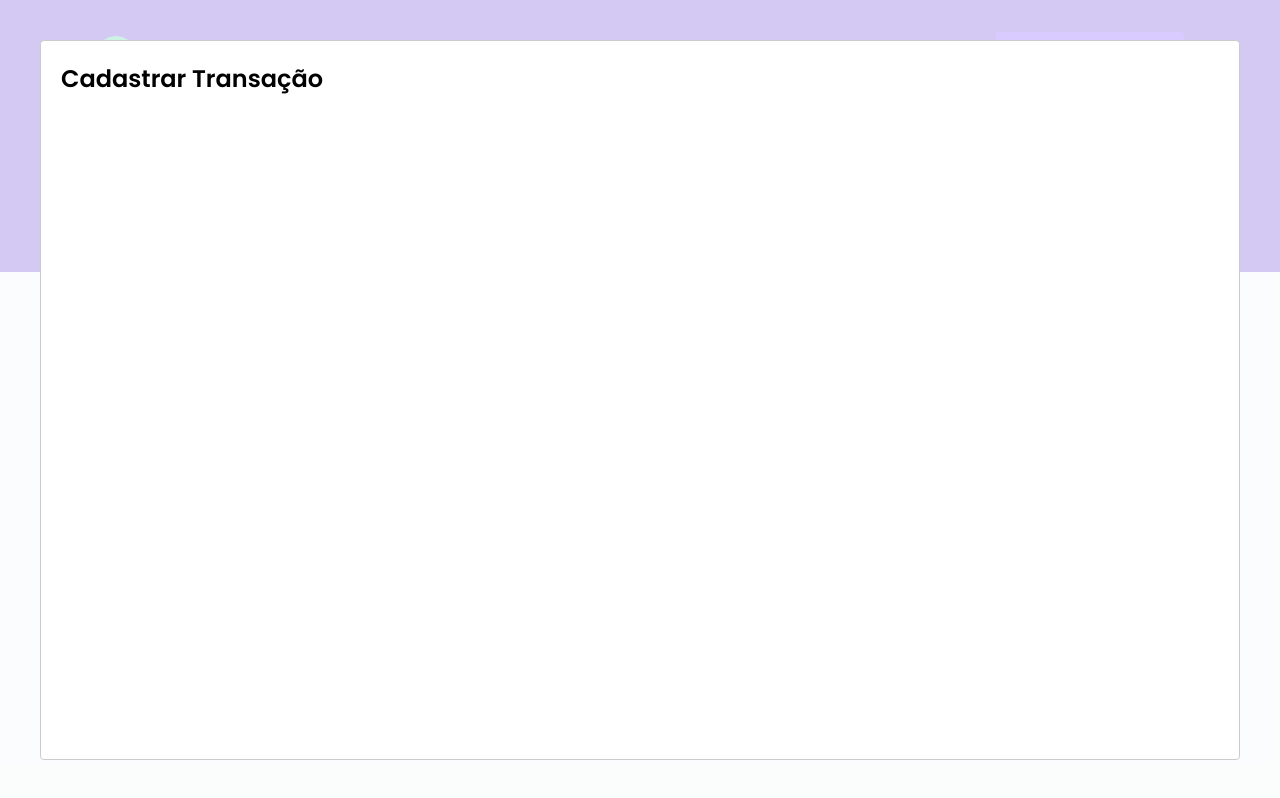
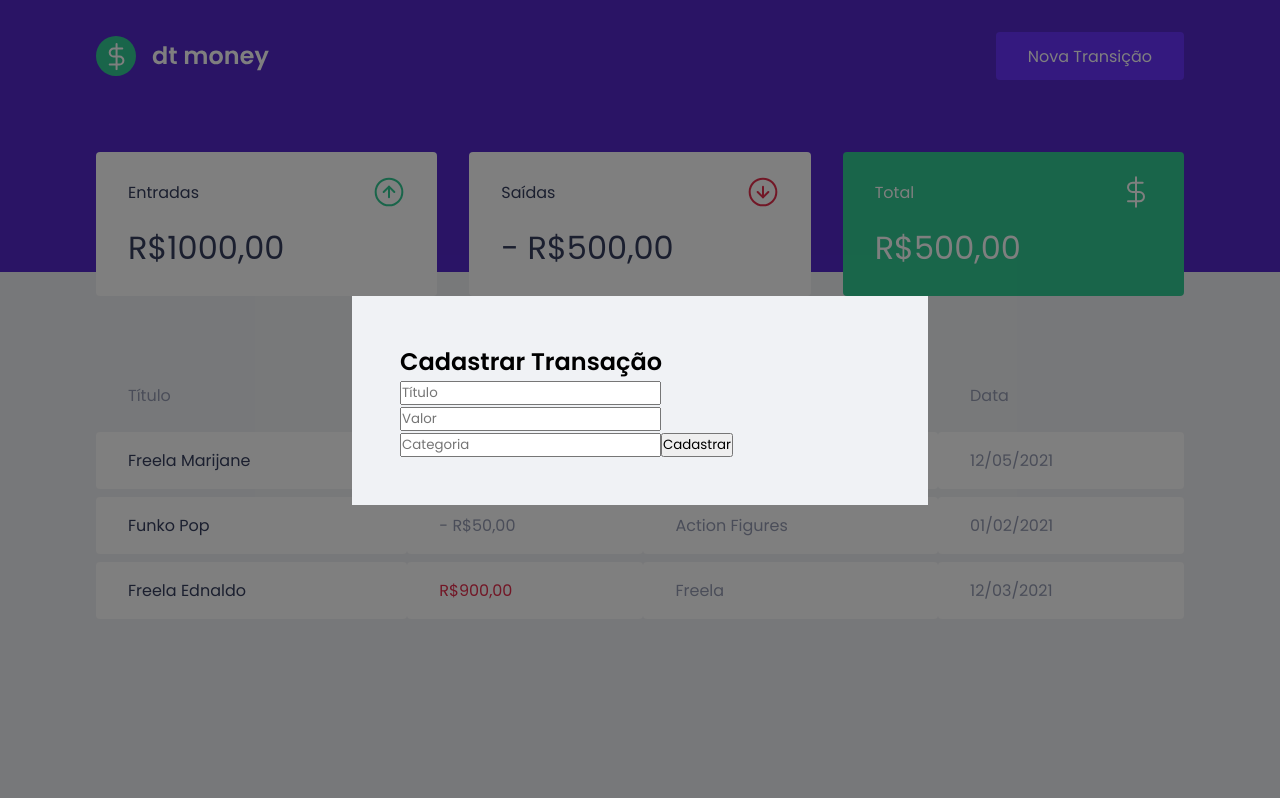
Before and after one commit to thiagoos16/ignite-dt-money, a React (Create React App) app: page / in a window 1280 px wide. Both pictures are taken after a click on the button "Nova Transição". Built offline with nearby package versions, Linux system fonts and the light colour scheme; no server answers; what miragejs would draw is missing.

Commit message:
add modal transaction structure

```diff
--- a/src/components/NewTransactionModal/index.tsx
+++ b/src/components/NewTransactionModal/index.tsx
@@ -1,4 +1,5 @@
 import Modal from 'react-modal';
+import { Container } from './styles';
 
 interface NewTransactionModalProps {
     isOpen: boolean;
@@ -9,10 +10,31 @@
 
     return (
         <Modal
-          isOpen={isOpen}
-          onRequestClose={onRequestClose}
+            isOpen={isOpen}
+            onRequestClose={onRequestClose}
+            overlayClassName="react-modal-overlay"
+            className="react-modal-content"
         >
-            <h2> Cadastrar Transação </h2>
+            <Container>
+                <h2> Cadastrar Transação </h2>
+
+                <input
+                    placeholder="Título"
+                />
+
+                <input
+                    type="number"
+                    placeholder="Valor"
+                />
+
+                <input
+                    placeholder="Categoria"
+                />
+
+                <button type="submit">
+                    Cadastrar
+                </button>
+            </Container>
         </Modal>
     );
 }
--- a/src/components/NewTransactionModal/styles.tsx
+++ b/src/components/NewTransactionModal/styles.ts
@@ -1,5 +1,5 @@
 import styled from 'styled-components';
 
-export const Container = styled.div`
+export const Container = styled.form`
 
 `
--- a/src/styles/global.ts
+++ b/src/styles/global.ts
@@ -55,4 +55,26 @@
         opacity: 0.6;
         cursor: not-allowed;
     }
+
+    .react-modal-overlay {
+        background:rgba(0, 0, 0, 0.5);
+
+        position: fixed;
+        top: 0;
+        bottom: 0;
+        right: 0;
+        left: 0;
+
+        display: flex;
+        align-items: center;
+        justify-content: center;
+    }
+
+    .react-modal-content {
+        width: 100%;
+        max-width: 576px;
+        background: var(--background);
+        padding: 3rem;
+        position: relative;
+    }
 `
```
